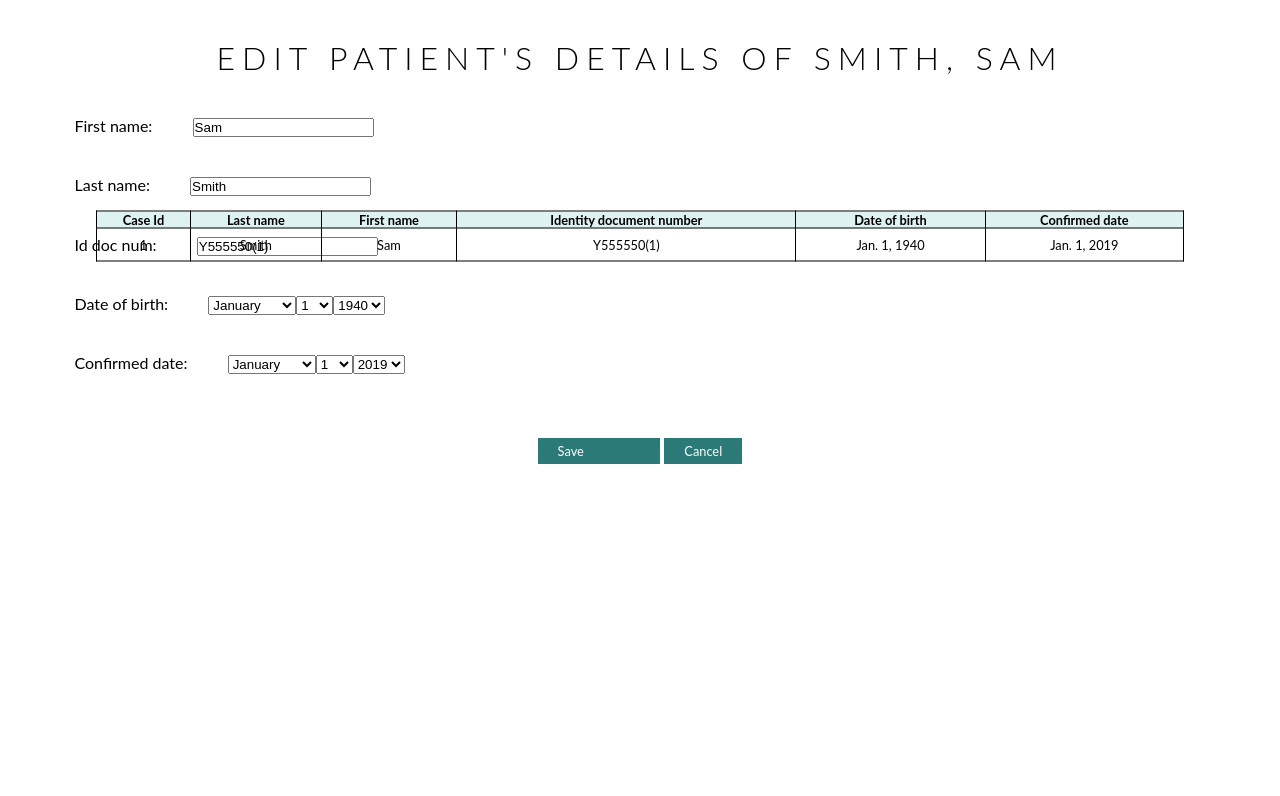
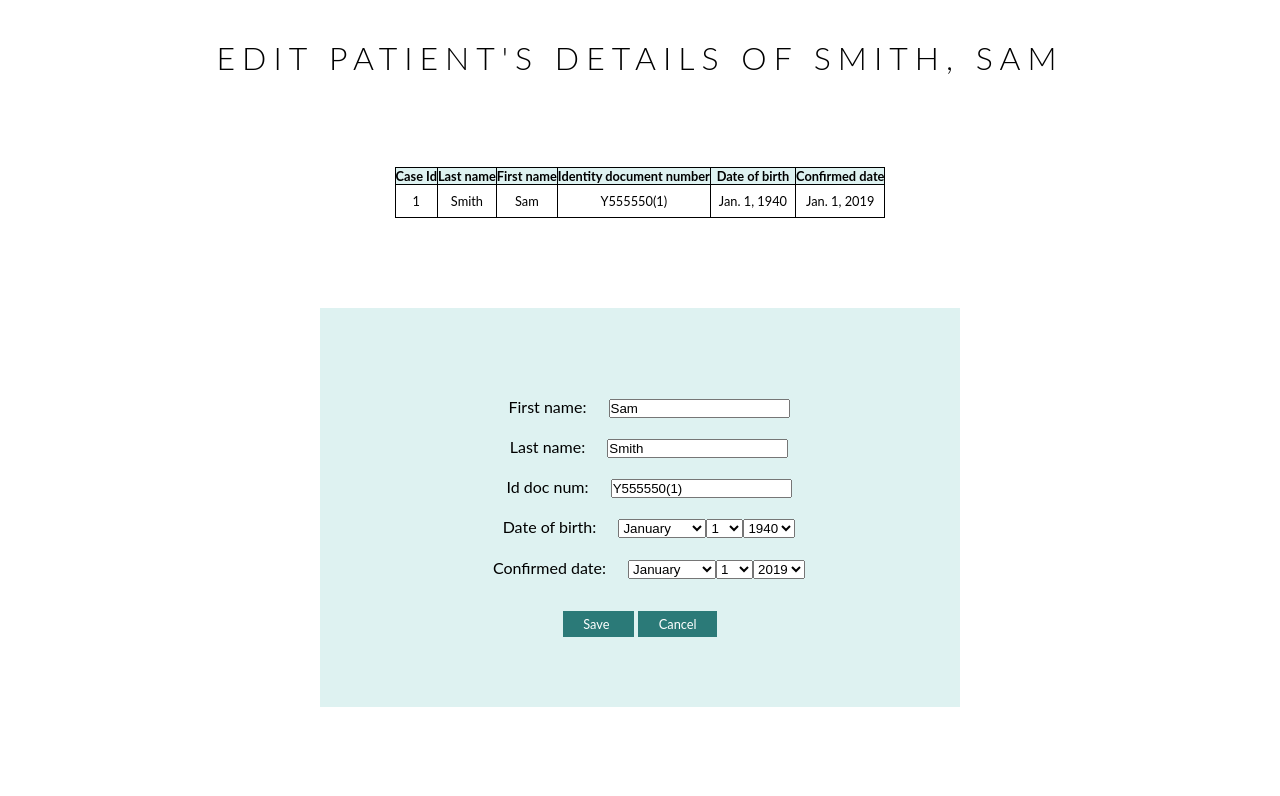
Before and after one commit to yhchang-0331/trans19, a Django app: page /patient_corner/editpatient/1 in a window 1280 px wide. Shown: the part 44-840 px from the top of the page. Before the commit the page ends 508 px from the top, so only its background shows below. Run offline with Django 3.2, Linux system fonts and the light colour scheme; a user stored in the database is signed in; data comes from the database, SQL or seed files in the repository; some web fonts are replaced.

Commit message:
Update templatestyle.css
update css

```diff
--- a/trans-19-project/trans19/static/css/templatestyle.css
+++ b/trans-19-project/trans19/static/css/templatestyle.css
@@ -59,6 +59,22 @@ p {
     width: 3vw;
 }
 
+.lowbutton{
+  text-align: center;
+}
+
+.lowbutton .button{
+    padding-left: 0;
+    padding-right: 0;
+    width: 7vw;
+    padding-top: 1vh;
+    padding-bottom: 1vh;
+    margin-right: 1vw;
+    margin-left: 1vw;
+    text-align: center;
+}
+
+
 
 /*-----------------------------General Text/Body Styling----------------------------*/
 
@@ -74,6 +90,18 @@ p {
     margin-left: 25%;
     margin-right: 25%;
     margin-top: 15%;
+}
+
+.editform{
+  font-family: 'lato';
+  background-color: #DEF2F1;
+  width: 50vw;
+  text-align: center;
+  padding: 70px 0;
+  margin-left: 25%;
+  margin-right: 25%;
+  margin-top: 7%;
+  margin-bottom: 7%;
 }
 
 
@@ -102,16 +130,11 @@ mark {
 /*-----------------------------Table----------------------------*/
 
 table {
-    font-family: 'lato';
-    border-collapse: collapse;
-    width: 85%;
-    table-layout: auto;
-    font-size: 1vw;
-    position: absolute;
-    top: 35%;
-    left: 50%;
-    margin-right: -50%;
-    transform: translate(-50%, -50%)
+  font-family: 'lato';
+  border-collapse: collapse;
+  font-size: 1vw;
+  margin-left: auto;
+  margin-right: auto;
 }
 
 th {
@@ -145,9 +168,14 @@ td {
 }
 
 .tableheading {
-    height: 2vw;
+    height: 4.2vh;
+    width: 10vw;
+    margin-right: 1vh;
 }
 
+.edittable{
+  margin-top: 7%;
+}
 
 /*-----------------------------Table----------------------------*/
 
@@ -244,7 +272,6 @@ li.dropdown {
     display: block;
 }
 
-
 /*-----------------------------CSS for Navigation Bar----------------------------*/
 
 /*-----------------------------CSS for Expandable Table----------------------------*/
@@ -258,11 +285,12 @@ li.dropdown {
 }
 .container .header {
     background-color:#80A7A6;
-    padding: 15px;
+    padding: 15px 0px;
     cursor: pointer;
     font-weight: bold;
     text-align: center;
     position: relative;
+    width: 100%;
 }
 .container .content {
     display: none;
@@ -270,3 +298,13 @@ li.dropdown {
     padding-top : 4%;
 }
 /*-----------------------------CSS for Expandable Table----------------------------*/
+
+/*-----------------------------CSS for Login----------------------------*/
+
+.loginp{
+  margin-top: 3vh;
+  font-size: 16px;
+  margin-bottom: 1vh;
+}
+
+/*-----------------------------CSS for Login----------------------------*/
```
